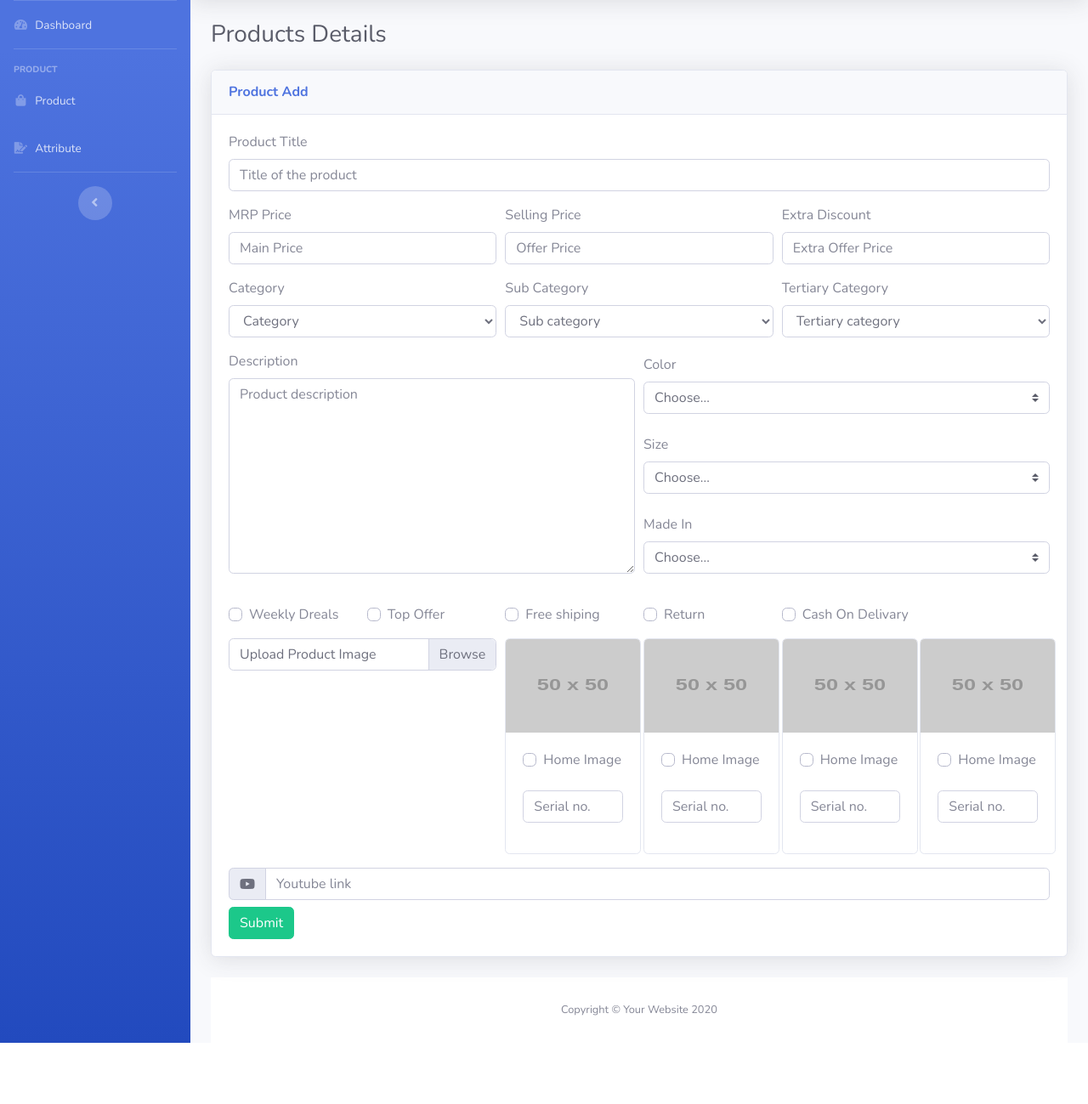
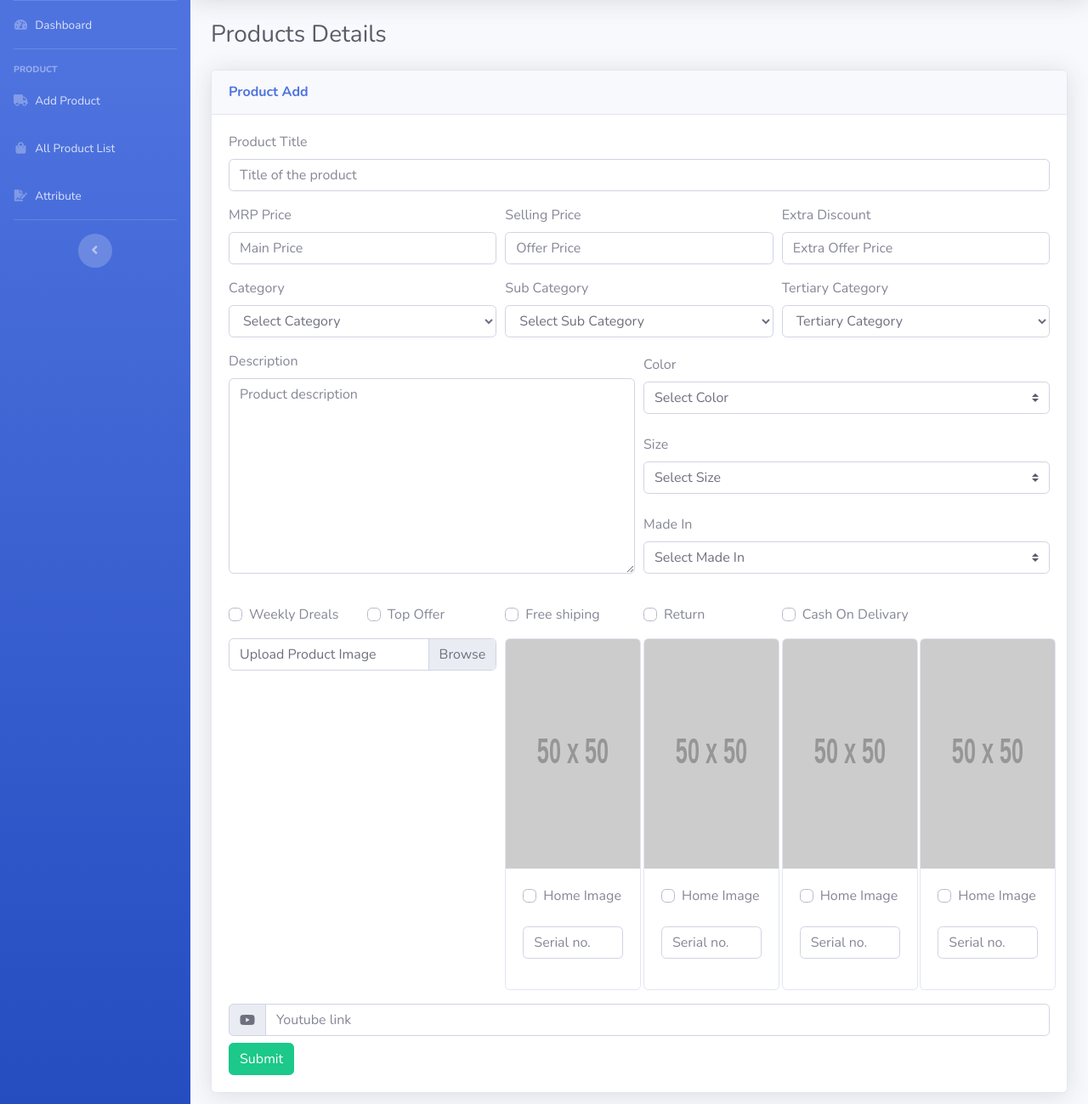
Before and after one commit to wwwzaptaycom/zaptay, a Django app: template templates/admin_template/product_form.html in a window 1280 px wide. Shown: the part 70-1369 px from the top of the page at 85% size. Before the commit the page ends 1297 px from the top, so only its background shows below. Run offline with Django 3.2, Linux system fonts and the light colour scheme; tables that the repository leaves empty hold one stand-in row (values such as "Sample post"); the template is opened without the code that fills it: values that come from a table or form of the project are taken from there, most other values are stand-ins (such as "Sample title", 1, 10 or a date in 2020); grey boxes labelled with a size stand in for pictures from a placeholder-image service; some libraries are stand-ins or nearby versions.

Commit message:
Dynamic form created. Image not created

```diff
--- a/templates/admin_template/base_template.html
+++ b/templates/admin_template/base_template.html
@@ -83,10 +83,16 @@
         </div>
       </li> -->
 
+      <li class="nav-item {% if page_name != "" and page_name == 'add_product' %} active {% endif %}">
+        <a class="nav-link" href="{% url 'admin_login:product:product_form' %}">
+          <i class="fas fa-fw fa-truck"></i>
+          <span>Add Product</span></a>
+      </li>
+
       <li class="nav-item {% if page_name != "" and page_name == 'product_list' %} active {% endif %}">
         <a class="nav-link" href="{% url 'admin_login:product:product_list' %}">
           <i class="fas fa-fw fa-shopping-bag"></i>
-          <span>Product</span></a>
+          <span>All Product List</span></a>
       </li>
 
       <li class="nav-item {% if page_name != "" and  page_name == 'attribute' %} active {% endif %}">
--- a/templates/admin_template/product_form.html
+++ b/templates/admin_template/product_form.html
@@ -21,84 +21,98 @@
         <h6 class="m-0 font-weight-bold text-primary">Product Add</h6>
       </div>
       <div class="card-body">
-        <form>
+        <form method="POST" enctype="multipart/form-data">
+          {% if form.errors %}
+            {{ form.errors }}
+          {% endif %}
           <div class="form-group">
             <label for="inputAddress">Product Title</label>
-            <input type="text" class="form-control" id="inputAddress" placeholder="Title of the product">
+            <!-- <input type="text" class="form-control" id="inputAddress" placeholder="Title of the product"> -->
+            {{ form.product_title }}
           </div>
 
           <div class="form-row">
             <div class="form-group col-md-4">
-              <label for="inputEmail4">MRP Price</label>
-              <input type="number" class="form-control" id="inputEmail4" placeholder="Main Price">
+              <label for="mrp">MRP Price</label>
+              <!-- <input type="number" class="form-control" id="mrp" placeholder="Main Price"> -->
+              {{ form.mrp_price }}
             </div>
             <div class="form-group col-md-4">
-              <label for="inputPassword4">Selling Price</label>
-              <input type="number" class="form-control" id="inputPassword4" placeholder="Offer Price">
+              <label for="sell">Selling Price</label>
+              <!-- <input type="number" class="form-control" id="sell" placeholder="Offer Price"> -->
+              {{ form.sell_price }}
             </div>
             <div class="form-group col-md-4">
-              <label for="inputEmail4">Extra Discount</label>
-              <input type="number" class="form-control" id="inputEmail4" placeholder="Extra Offer Price">
+              <label for="extra_disc">Extra Discount</label>
+              <!-- <input type="number" class="form-control" id="extra_disc" placeholder="Extra Offer Price"> -->
+              {{ form.extra_discount }}
             </div>
           </div>
 
           <div class="form-row">
             <div class="form-group col-md-4">
-              <label for="inputState">Category</label>
-              <select id="inputState" class="form-control">
+              <label for="category">Category</label>
+              <!-- <select id="category" class="form-control">
                 <option selected>Category</option>
                 <option>...</option>
-              </select>
+              </select> -->
+              {{ form.category }}
             </div>
             <div class="form-group col-md-4">
-              <label for="inputState">Sub Category</label>
-              <select id="inputState" class="form-control">
+              <label for="sub_category">Sub Category</label>
+              <!-- <select id="sub_category" class="form-control">
                 <option selected>Sub category</option>
                 <option>...</option>
-              </select>
+              </select> -->
+              {{ form.sub_cateegory }}
             </div>
             <div class="form-group col-md-4">
-              <label for="inputState">Tertiary Category</label>
-              <select id="inputState" class="form-control">
+              <label for="ter_category">Tertiary Category</label>
+              <!-- <select id="ter_category" class="form-control">
                 <option selected>Tertiary category</option>
                 <option>...</option>
-              </select>
+              </select> -->
+              {{ form.tertiary }}
             </div>
           </div>
 
           <div class="form-row">
             <div class="form-group col-md-6">
-              <label for="exampleFormControlTextarea1">Description</label>
-              <textarea class="form-control" id="exampleFormControlTextarea1" rows="9" placeholder="Product description"></textarea>
+              <label for="descrip">Description</label>
+              <!-- <textarea class="form-control" id="descrip" rows="9" placeholder="Product description"></textarea> -->
+              {{ form.description }}
             </div>
             <div class="form-group col-md-6">
               <div class="form-row">
                 <div class="form-group col-md-12">
-                  <label class="my-1 mr-2" for="inlineFormCustomSelectPref">Color</label>
-                  <select class="custom-select my-1 mr-sm-2" id="inlineFormCustomSelectPref">
+                  <label class="my-1 mr-2" for="color">Color</label>
+                  <!-- <select class="custom-select my-1 mr-sm-2" id="color">
                     <option selected>Choose...</option>
                     <option value="1">One</option>
                     <option value="2">Two</option>
                     <option value="3">Three</option>
-                  </select>
+                  </select> -->
+                  {{ form.color }}
                 </div>
                 <div class="form-group col-md-12">
-                  <label class="my-1 mr-2" for="inlineFormCustomSelectPref">Size</label>
-                  <select class="custom-select my-1 mr-sm-2" id="inlineFormCustomSelectPref">
+                  <label class="my-1 mr-2" for="size">Size</label>
+                  <!-- <select class="custom-select my-1 mr-sm-2" id="size">
                     <option selected>Choose...</option>
                     <option value="1">One</option>
                     <option value="2">Two</option>
                     <option value="3">Three</option>
-                  </select>
+                  </select> -->
+                  {{ form.size }}
                 </div>
                 <div class="form-group col-md-12">
-                  <label class="my-1 mr-2" for="inlineFormCustomSelectPref">Made In</label>
-                  <select class="custom-select my-1 mr-sm-2" id="inlineFormCustomSelectPref">
+                  <label class="my-1 mr-2" for="made_in">Made In</label>
+                  <!-- <select class="custom-select my-1 mr-sm-2" id="made_in">
                     <option selected>Choose...</option>
                     <option value="1">One</option>
                     <option value="2">Two</option>
                     <option value="3">Three</option>
-                  </select>
+                  </select> -->
+                  {{ form.made_in }}
                 </div>
               </div>
             </div>
@@ -107,32 +121,37 @@
           <div class="form-row">
             <div class="form-group col-md-2">
               <div class="custom-control custom-checkbox">
-                <input type="checkbox" class="custom-control-input" id="customCheck1">
-                <label class="custom-control-label" for="customCheck1">Weekly Dreals</label>
+                <!-- <input type="checkbox" class="custom-control-input" id="weely_dreals"> -->
+                {{ form.weekly_dreals }}
+                <label class="custom-control-label" for="weely_dreals">Weekly Dreals</label>
               </div>
             </div>
             <div class="form-group col-md-2">
               <div class="custom-control custom-checkbox">
-                <input type="checkbox" class="custom-control-input" id="customCheck2">
-                <label class="custom-control-label" for="customCheck2">Top Offer</label>
+                <!-- <input type="checkbox" class="custom-control-input" id="top_offer"> -->
+                {{ form.top_offer }}
+                <label class="custom-control-label" for="top_offer">Top Offer</label>
               </div>
             </div>
             <div class="form-group col-md-2">
               <div class="custom-control custom-checkbox">
-                <input type="checkbox" class="custom-control-input" id="customCheck3">
-                <label class="custom-control-label" for="customCheck3">Free shiping</label>
+                <!-- <input type="checkbox" class="custom-control-input" id="free_shiping"> -->
+                {{ form.free_shiping }}
+                <label class="custom-control-label" for="free_shiping">Free shiping</label>
               </div>
             </div>
             <div class="form-group col-md-2">
               <div class="custom-control custom-checkbox">
-                <input type="checkbox" class="custom-control-input" id="customCheck3">
-                <label class="custom-control-label" for="customCheck3">Return</label>
+                <!-- <input type="checkbox" class="custom-control-input" id="return"> -->
+                {{ form.return_product }}
+                <label class="custom-control-label" for="return">Return</label>
               </div>
             </div>
             <div class="form-group col-md-2">
               <div class="custom-control custom-checkbox">
-                <input type="checkbox" class="custom-control-input" id="customCheck3">
-                <label class="custom-control-label" for="customCheck3">Cash On Delivary</label>
+                <!-- <input type="checkbox" class="custom-control-input" id="cod"> -->
+                {{ form.cod }}
+                <label class="custom-control-label" for="cod">Cash On Delivary</label>
               </div>
             </div>
           </div>
@@ -146,7 +165,7 @@
             </div>
             <div class="form-group col-md-2">
               <div class="card" style="width: 10rem;">
-                <img class="card-img-top" src="https://via.placeholder.com/50x50.png?text=Product IMG." alt="Card image cap" style="width: 100%; height: 110px;">
+                <img class="card-img-top" src="https://via.placeholder.com/50x50.png?text=P. IMG" alt="Card image cap" style="width: 100%; height: 270px;">
                 <div class="card-body">
                   <div class="card-text">
                     <div class="custom-control custom-checkbox">
@@ -164,7 +183,7 @@
             </div>
             <div class="form-group col-md-2">
               <div class="card" style="width: 10rem;">
-                <img class="card-img-top" src="https://via.placeholder.com/50x50.png?text=Product IMG." alt="Card image cap" style="width: 100%; height: 110px;">
+                <img class="card-img-top" src="https://via.placeholder.com/50x50.png?text=P. IMG" alt="Card image cap" style="width: 100%; height: 270px;">
                 <div class="card-body">
                   <div class="card-text">
                     <div class="custom-control custom-checkbox">
@@ -182,7 +201,7 @@
             </div>
             <div class="form-group col-md-2">
               <div class="card" style="width: 10rem;">
-                <img class="card-img-top" src="https://via.placeholder.com/50x50.png?text=Product IMG." alt="Card image cap" style="width: 100%; height: 110px;">
+                <img class="card-img-top" src="https://via.placeholder.com/50x50.png?text=P. IMG" alt="Card image cap" style="width: 100%; height: 270px;">
                 <div class="card-body">
                   <div class="card-text">
                     <div class="custom-control custom-checkbox">
@@ -200,7 +219,7 @@
             </div>
             <div class="form-group col-md-2">
               <div class="card" style="width: 10rem;">
-                <img class="card-img-top" src="https://via.placeholder.com/50x50.png?text=Product IMG." alt="Card image cap" style="width: 100%; height: 110px;">
+                <img class="card-img-top" src="https://via.placeholder.com/50x50.png?text=P. IMG" alt="Card image cap" style="width: 100%; height: 270px;">
                 <div class="card-body">
                   <div class="card-text">
                     <div class="custom-control custom-checkbox">
@@ -220,17 +239,18 @@
 
           <div class="form-row align-items-center">
             <div class="col-md-12">
-              <label class="sr-only" for="inlineFormInputGroup">Username</label>
+              <label class="sr-only" for="youtube">Username</label>
               <div class="input-group mb-2">
                 <div class="input-group-prepend">
                   <div class="input-group-text"><i class="fab fa-youtube"></i></div>
                 </div>
-                <input type="text" class="form-control" id="inlineFormInputGroup" placeholder="Youtube link">
+                <!-- <input type="text" class="form-control" id="youtube" placeholder="Youtube link"> -->
+                {{ form.youtube }}
               </div>
             </div>
           </div>
-
-          <button type="button" class="btn btn-success">Submit</button>
+          {% csrf_token %}
+          <button type="submit" class="btn btn-success">Submit</button>
 
         </form>
       </div>
@@ -242,4 +262,10 @@
 {% endblock %}
 
 {% block custom_js %}
+
+<!-- http://www.nicedit.com/demos.php -->
+  <script type="text/javascript" src="http://js.nicedit.com/nicEdit-latest.js"></script>
+  <script type="text/javascript">
+      bkLib.onDomLoaded(function() { nicEditors.allTextAreas() });
+    </script>
 {% endblock %}
--- a/templates/admin_template/product_list.html
+++ b/templates/admin_template/product_list.html
@@ -18,7 +18,7 @@
     <!-- Basic Card Example -->
     <div class="card shadow mb-4">
       <div class="card-header py-3">
-        <h6 class="m-0 font-weight-bold text-primary">Product list &nbsp; <a href="{% url 'admin_login:product:product_form' %}" class="btn btn-primary btn-md"><i class="fas fa-truck"></i> Add new</a></h6>
+        <h6 class="m-0 font-weight-bold text-primary">Product list &nbsp; <!--<a href="{% url 'admin_login:product:product_form' %}" class="btn btn-primary btn-md"><i class="fas fa-truck"></i> Add new</a>--></h6>
       </div>
       <div class="card-body">
         <div class="table-responsive">
```
Also changed, not shown: product/product_form.py (added, +52 -0 lines), product/views.py (+13 -2 lines).
